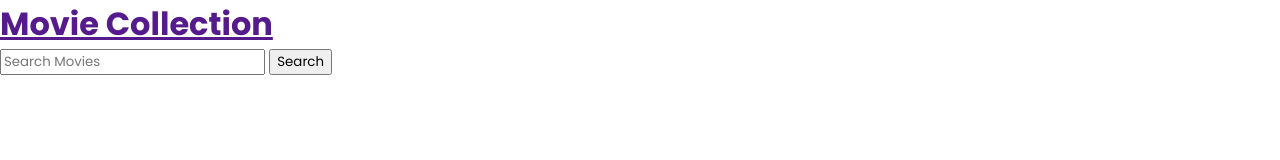
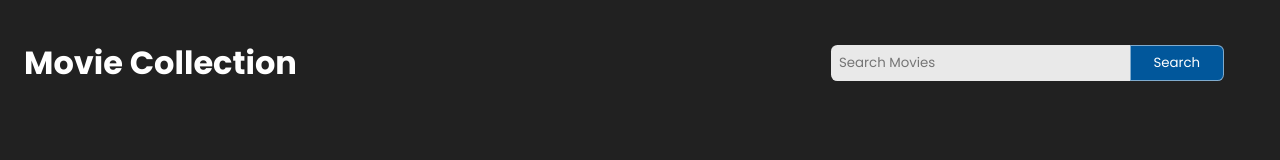
Before and after one commit to Biruk42/Movie-App, a plain HTML site: page index.html in a window 1280 px wide. Drawn offline with Linux system fonts and the light colour scheme.

Commit message:
Style the search bar

```diff
--- a/style.css
+++ b/style.css
@@ -5,3 +5,51 @@
   font-family: "Poppins", sans-serif;
   box-sizing: border-box;
 }
+a {
+  color: #fff;
+  text-decoration: none;
+}
+
+body {
+  color: #fff;
+  background-color: #212121;
+  padding: 1.5rem;
+}
+
+.search-box {
+  width: 100%;
+  display: flex;
+  justify-content: space-between;
+  flex-wrap: wrap;
+  max-width: 1200px;
+  align-items: center;
+  margin: 15px 0 30px 0;
+}
+
+.search-box form {
+  display: flex;
+  max-width: 400px;
+}
+
+.search-box input {
+  width: 100%;
+  max-width: 400px;
+  padding: 8px;
+  border-radius: 0.4rem 0 0 0.4rem;
+  border: none;
+  background-color: rgba(255, 255, 255, 0.9);
+}
+.search-box .search-btn {
+  width: 120px;
+  background-color: #01579b;
+  color: #fff;
+  cursor: pointer;
+  padding: 6px 8px;
+  border: 1px solid rgba(255, 255, 255, 0.5);
+  border-radius: 0 0.4rem 0.4rem 0;
+  transition: all 0.5s ease;
+}
+.search-box .search-btn:hover {
+  background-color: #0091ea;
+  border: 1px solid #fff;
+}
```
